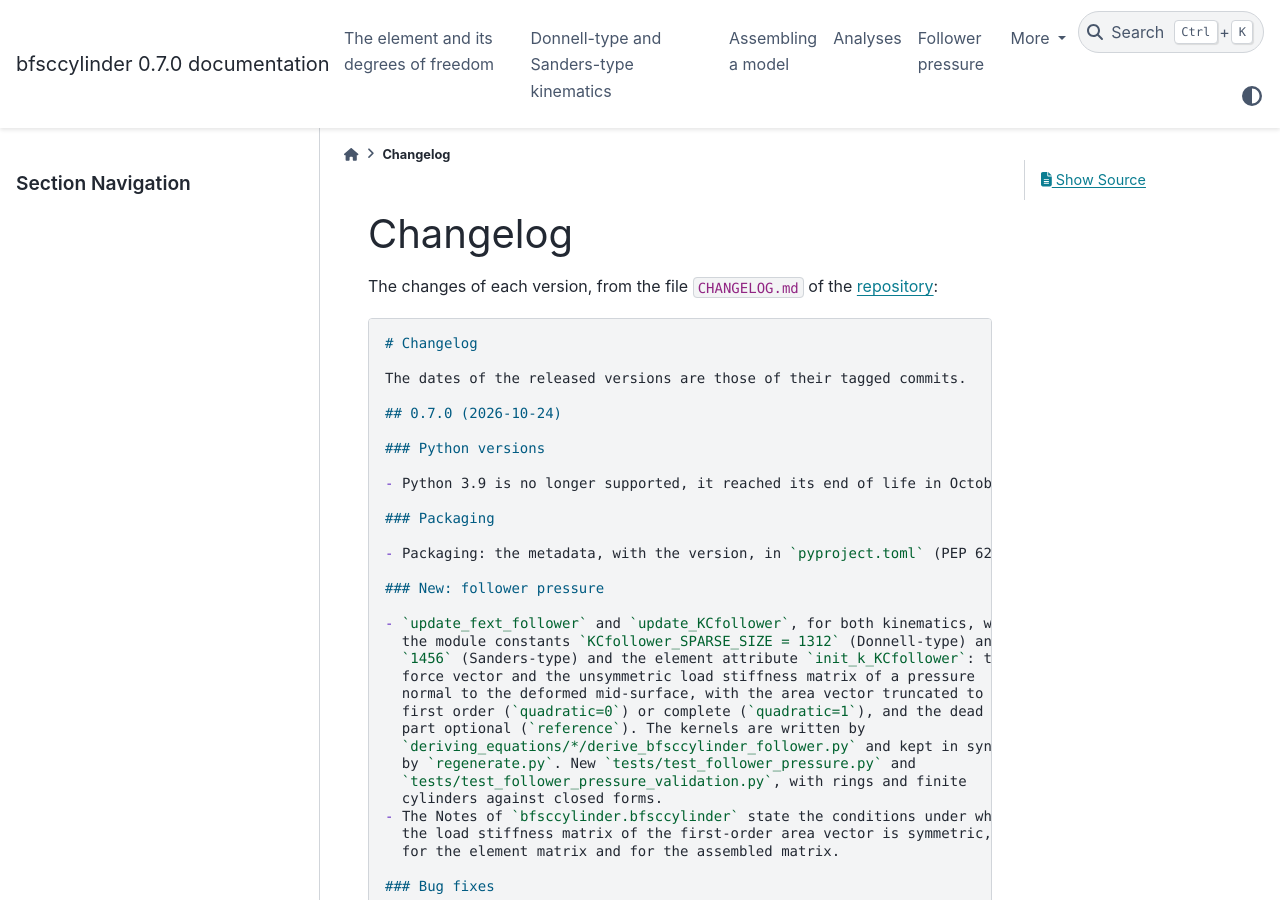
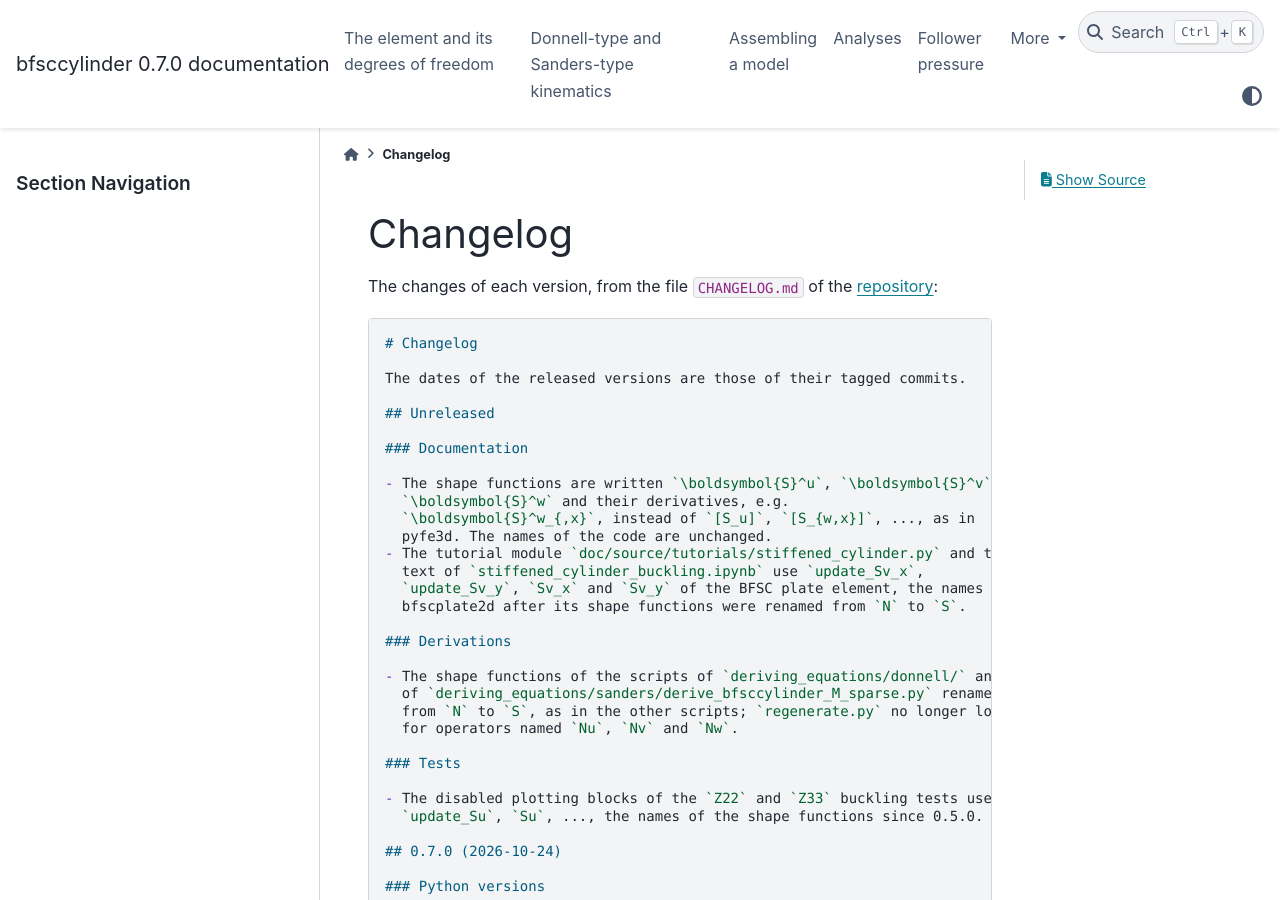
Before and after one commit to saullocastro/bfsccylinder, a Sphinx documentation site: the page built from doc/source/changelog.rst, in a window 1280 px wide and 900 px high. Built offline with Sphinx 7.4.7 and the PyData theme 0.15.4, drawn with Linux system fonts in a browser that asks for light colours; the version number is read from the project's files by our own code.

Commit message:
DOC: shape functions written S in bold; derivations and tests use S
The public names of the shape functions are S since 0.5.0 (update_Su,
Su, ..., Sw_y); this commit aligns what was left with N or with the
bracket notation:
- docstrings and follower_pressure.rst write the shape functions
  \boldsymbol{S}^u, \boldsymbol{S}^w_{,x}, ... instead of [S_u],
  [S_{w,x}], ..., as in pyfe3d; the other matrices keep the brackets;
- the tutorial module stiffened_cylinder.py and the text of
  stiffened_cylinder_buckling.ipynb use update_Sv_x, update_Sv_y, Sv_x and
  Sv_y of bfscplate2d, whose shape functions are renamed from N to S in
  its next version (they no longer run with bfscplate2d 0.5.0);
- the scripts of deriving_equations/donnell/ and
  sanders/derive_bfsccylinder_M_sparse.py use S as the other scripts;
  regenerate.py no longer looks for operators Nu, Nv, Nw;
- the disabled (if False) plotting blocks of the Z22/Z33 buckling tests
  called update_Nu, Nu, ..., removed in 0.5.0, now update_Su, Su, ...
The number of unknowns Nu of the buckling tests, the stress resultants
(Nxx, Nyy, Nxy, N) and the forces Nw = N*wts of the tutorial module are
unchanged.

Evidence:
- outputs of every element method of both kinematics (Bm, Bb, the 9
  shape-function rows at 4 points, KC0, M, KG_constant_stress, and KCNL,
  KG, fint, fext_follower with quadratic/reference 0/1, KCfollower 0/1 for
  3 displacement vectors), 2 elements each: 356 arrays bit-identical
  before/after (np.array_equal);
- regenerate.py --check: donnell 36 and sanders 36 generated blocks, 0 out
  of date; the stdout of every changed derivation script equals that of
  HEAD after renaming N to S in the latter;
- the tutorial module runs with the renamed bfscplate2d (KG_membrane,
  stringer_membrane_forces and KG_inplane, external and internal
  stringers);
- pytest: 106 passed (106 before), 6 lobpcg tolerance warnings as before;
  Sphinx: 0 warnings.

```diff
--- a/CHANGELOG.md
+++ b/CHANGELOG.md
@@ -1,6 +1,31 @@
 # Changelog
 
 The dates of the released versions are those of their tagged commits.
+
+## Unreleased
+
+### Documentation
+
+- The shape functions are written `\boldsymbol{S}^u`, `\boldsymbol{S}^v`,
+  `\boldsymbol{S}^w` and their derivatives, e.g.
+  `\boldsymbol{S}^w_{,x}`, instead of `[S_u]`, `[S_{w,x}]`, ..., as in
+  pyfe3d. The names of the code are unchanged.
+- The tutorial module `doc/source/tutorials/stiffened_cylinder.py` and the
+  text of `stiffened_cylinder_buckling.ipynb` use `update_Sv_x`,
+  `update_Sv_y`, `Sv_x` and `Sv_y` of the BFSC plate element, the names of
+  bfscplate2d after its shape functions were renamed from `N` to `S`.
+
+### Derivations
+
+- The shape functions of the scripts of `deriving_equations/donnell/` and
+  of `deriving_equations/sanders/derive_bfsccylinder_M_sparse.py` renamed
+  from `N` to `S`, as in the other scripts; `regenerate.py` no longer looks
+  for operators named `Nu`, `Nv` and `Nw`.
+
+### Tests
+
+- The disabled plotting blocks of the `Z22` and `Z33` buckling tests use
+  `update_Su`, `Su`, ..., the names of the shape functions since 0.5.0.
 
 ## 0.7.0 (2026-10-24)
 
--- a/doc/source/follower_pressure.rst
+++ b/doc/source/follower_pressure.rst
@@ -39,7 +39,7 @@ Sign
 
 A positive ``p`` pushes along `+z`, outwards, the direction of a positive
 `w`, such that an external pressure is negative. At `\{u\} = \{0\}` the
-force vector is the dead pressure load, `\int_A p [S_w]^T dA`, the
+force vector is the dead pressure load, `\int_A p (\boldsymbol{S}^w)^T dA`, the
 consistent load vector of a dead pressure, for both truncations below.
 
 
--- a/doc/source/tutorials/stiffened_cylinder.py
+++ b/doc/source/tutorials/stiffened_cylinder.py
@@ -319,11 +319,11 @@ class StiffenedCylinder:
         for i, xi in enumerate(p):
             for j, eta in enumerate(p):
                 plate.update_Bm(xi, eta)
-                plate.update_Nv_x(xi, eta)
-                plate.update_Nv_y(xi, eta)
+                plate.update_Sv_x(xi, eta)
+                plate.update_Sv_y(xi, eta)
                 Bm.append(np.array(plate.Bm))
-                Gvx.append(np.array(plate.Nv_x))
-                Gvy.append(np.array(plate.Nv_y))
+                Gvx.append(np.array(plate.Sv_x))
+                Gvy.append(np.array(plate.Sv_y))
                 wts.append(w[i]*w[j]*plate.lex*plate.ley/4)
         dofs = np.array([[pl.c1 + d for d in range(DOF)]
                          + [pl.c2 + d for d in range(DOF)]
```
Also changed, not shown: doc/source/tutorials/stiffened_cylinder_buckling.ipynb, 16 other files.
